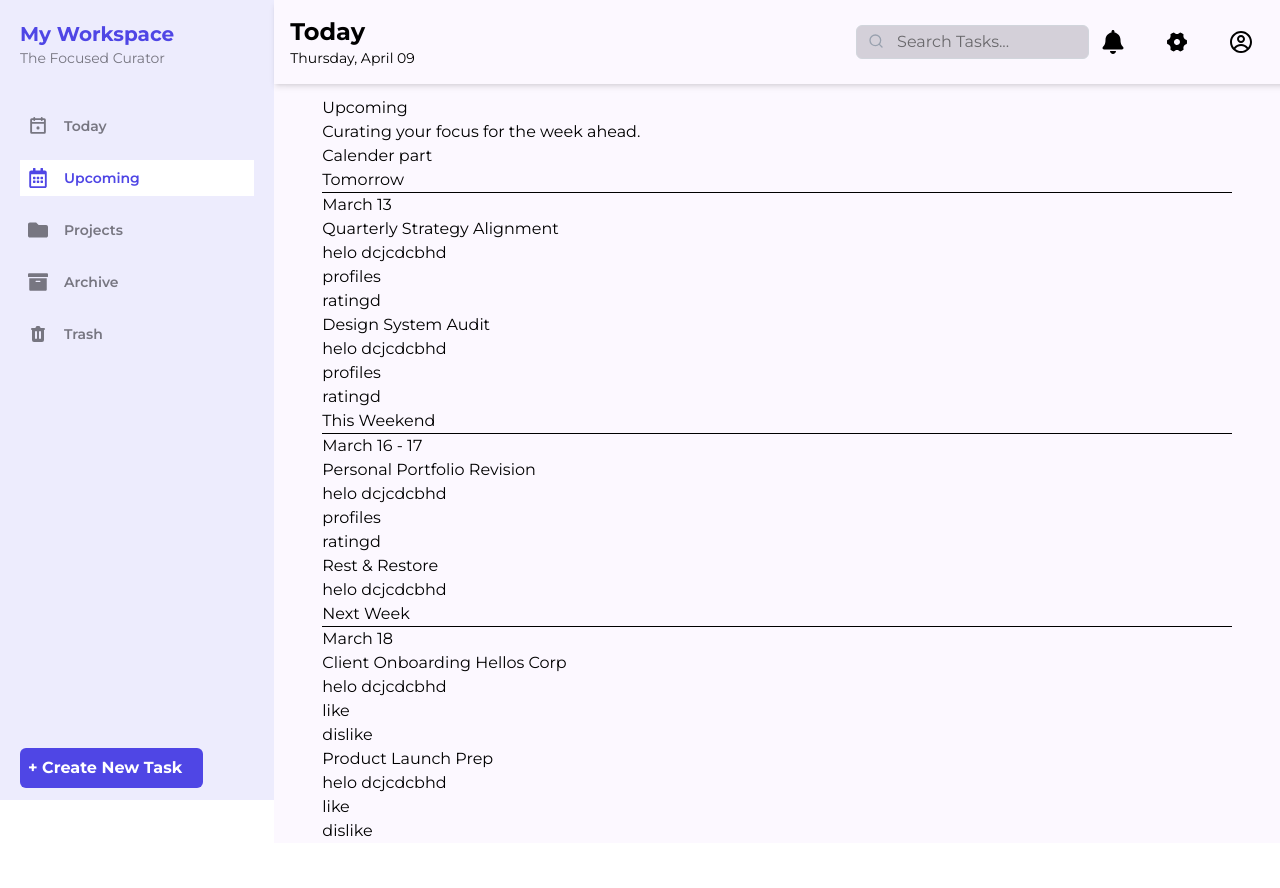
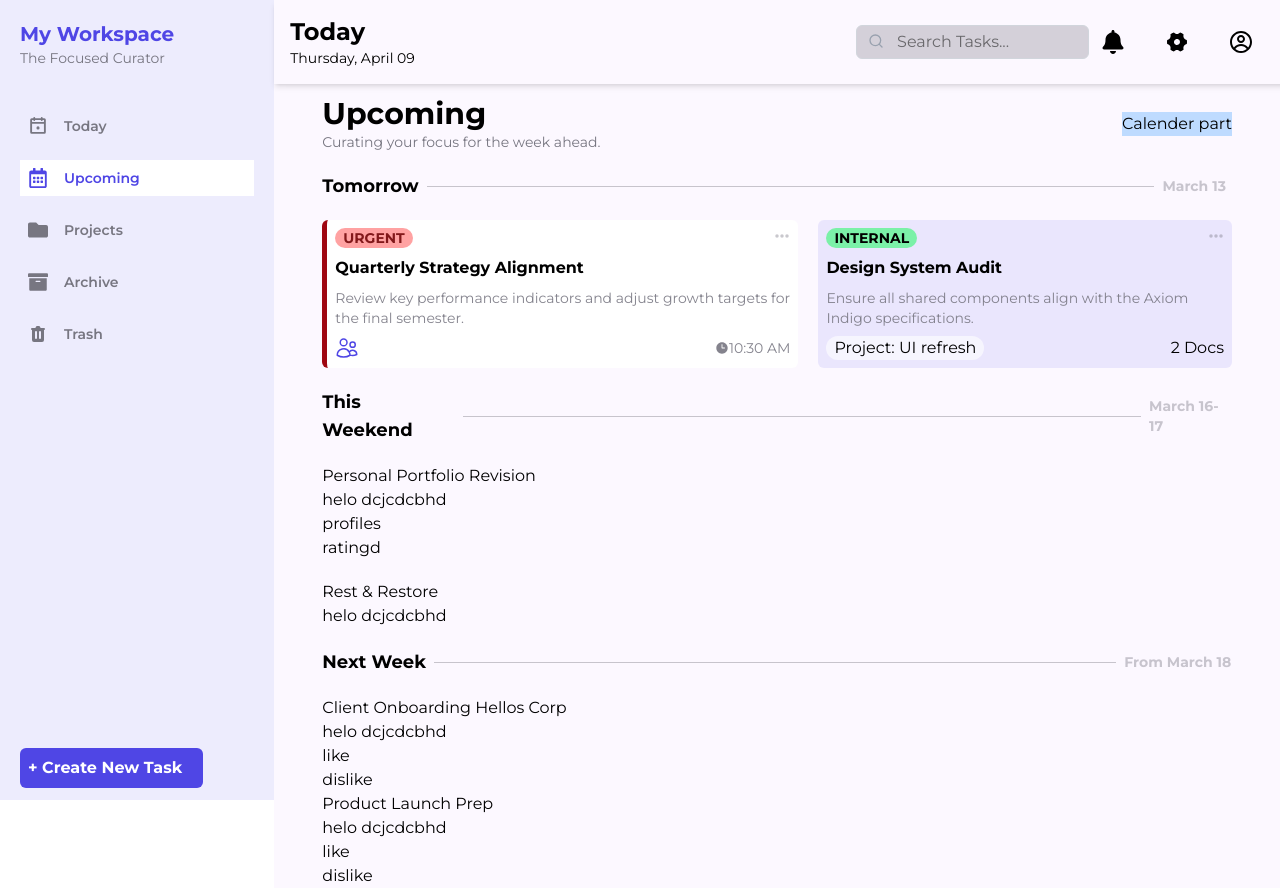
Before and after one commit to johnchuma/react-tailwind, a React (Vite) app: page /upcoming in a window 1280 px wide. Before the commit the page ends 843 px from the top, so only its background shows below. Built offline with nearby package versions, Linux system fonts and the light colour scheme.

Commit message:
modified upcoming page

```diff
--- a/src/components/sidebar.jsx
+++ b/src/components/sidebar.jsx
@@ -44,7 +44,7 @@ const Sidebar = () => {
                                     onClick={()=>{
                                         navigate(item.pathname);
                                     }}
-                                    className={`flex justify-start py-2 px-2 items-center space-x-4
+                                    className={`flex justify-start cursor-pointer py-2 px-2 items-center space-x-4
                                     ${pathname === item.pathname ? "bg-white text-primary" : "text-neutral"}`}>
                                     {item.icon}
                                     <p className="text-sm font-semibold">{item.name}</p>
--- a/src/pages/upcomingPage.jsx
+++ b/src/pages/upcomingPage.jsx
@@ -1,41 +1,66 @@
+import { PiDotsThreeOutlineFill } from "react-icons/pi";
+import { HiClock, HiOutlineUsers } from "react-icons/hi2";
+
 const UpcomingPage = () => {
   return (
     <>
-      <div className ="">
-        <div>
-          <div>
-            <h1>Upcoming</h1>
-            <p>Curating your focus for the week ahead.</p>
+      <div className ="space-y-5">
+        <div className="flex justify-between items-center">
+          <div className="">
+            <h1 className="text-3xl font-bold">Upcoming</h1>
+            <p className="text-sm text-neutral">Curating your focus for the week ahead.</p>
           </div>
-          <div>Calender part</div>
+          <div className="bg-blue-200">Calender part</div>
         </div>
 
-        <p>Tomorrow<span><hr></hr>March 13</span></p>
-        <div>
-          <div>
-            <div></div>
-            <h2>Quarterly Strategy Alignment</h2>
-            <p>helo dcjcdcbhd</p>
-            <div>
-              <div>profiles</div>
-              <div>ratingd</div>
+        <div className="flex items-center gap-2">
+          <span className="font-bold text-lg">Tomorrow</span>
+          <hr className="w-[80%] text-neutral/40 font-bold"></hr>
+          <span className="text-neutral/40 text-sm font-bold">March 13</span>
+        </div>
+
+        <div className="flex justify-between gap-5">
+          <div className="bg-white rounded-md border-l-red-800 border-l-5 p-2 space-y-2">
+            <div className="flex justify-between">
+              <p className="text-sm bg-red-300 rounded-full px-2 font-bold text-red-900">URGENT</p>
+              <PiDotsThreeOutlineFill className="text-neutral/40" />
+            </div>
+            <h2 className="font-bold">Quarterly Strategy Alignment</h2>
+            <p className="text-neutral/90 text-sm">Review key performance indicators and adjust growth targets for the final semester.</p>
+            <div className="flex justify-between">
+              <div className="flex gap-4">
+                <HiOutlineUsers className="w-6 h-6 text-primary" />
+              </div>
+              <div className="flex justify-center items-center text-neutral/90 text-sm">
+                <HiClock />
+                <p className="">10:30 AM</p>
+              </div>
+            </div>
+          </div>
+
+          <div className="bg-primary/10 p-2 space-y-2 rounded-md">
+            <div className="flex justify-between">
+              <p className="text-sm bg-green-300 rounded-full px-2 font-bold">INTERNAL</p>
+              <PiDotsThreeOutlineFill className="text-neutral/40" />
+            </div>
+            <h2 className="font-bold">Design System Audit</h2>
+            <p className="text-neutral/90 text-sm">Ensure all shared components align with the Axiom Indigo specifications.</p>
+            <div className="flex justify-between">
+              <div className="bg-white/60 px-2 rounded-full">Project: UI refresh</div>
+              <div>
+                <></>
+                <p>2 Docs</p>
+              </div>
             </div>
           </div>
         </div>
 
-        <div>
-          <div>
-            <div></div>
-            <h2>Design System Audit</h2>
-            <p>helo dcjcdcbhd</p>
-            <div>
-              <div>profiles</div>
-              <div>ratingd</div>
-            </div>
-          </div>
+        <div className="flex items-center gap-2">
+          <span className="font-bold text-lg">This Weekend</span>
+          <hr className="w-[75%] text-neutral/40 font-bold"></hr>
+          <span className="text-neutral/40 text-sm font-bold">March 16-17</span>
         </div>
 
-        <p>This Weekend<span><hr></hr>March 16 - 17</span></p>
         <div>
           <div>
             <div></div>
@@ -56,7 +81,11 @@ const UpcomingPage = () => {
           </div>
         </div>
 
-        <p>Next Week<span><hr></hr>March 18</span></p>
+        <div className="flex items-center gap-2">
+          <span className="font-bold text-lg">Next Week</span>
+          <hr className="w-[75%] text-neutral/40 font-bold"></hr>
+          <span className="text-neutral/40 text-sm font-bold">From March 18</span>
+        </div>
         <div>
           <div>
             <div></div>
```
